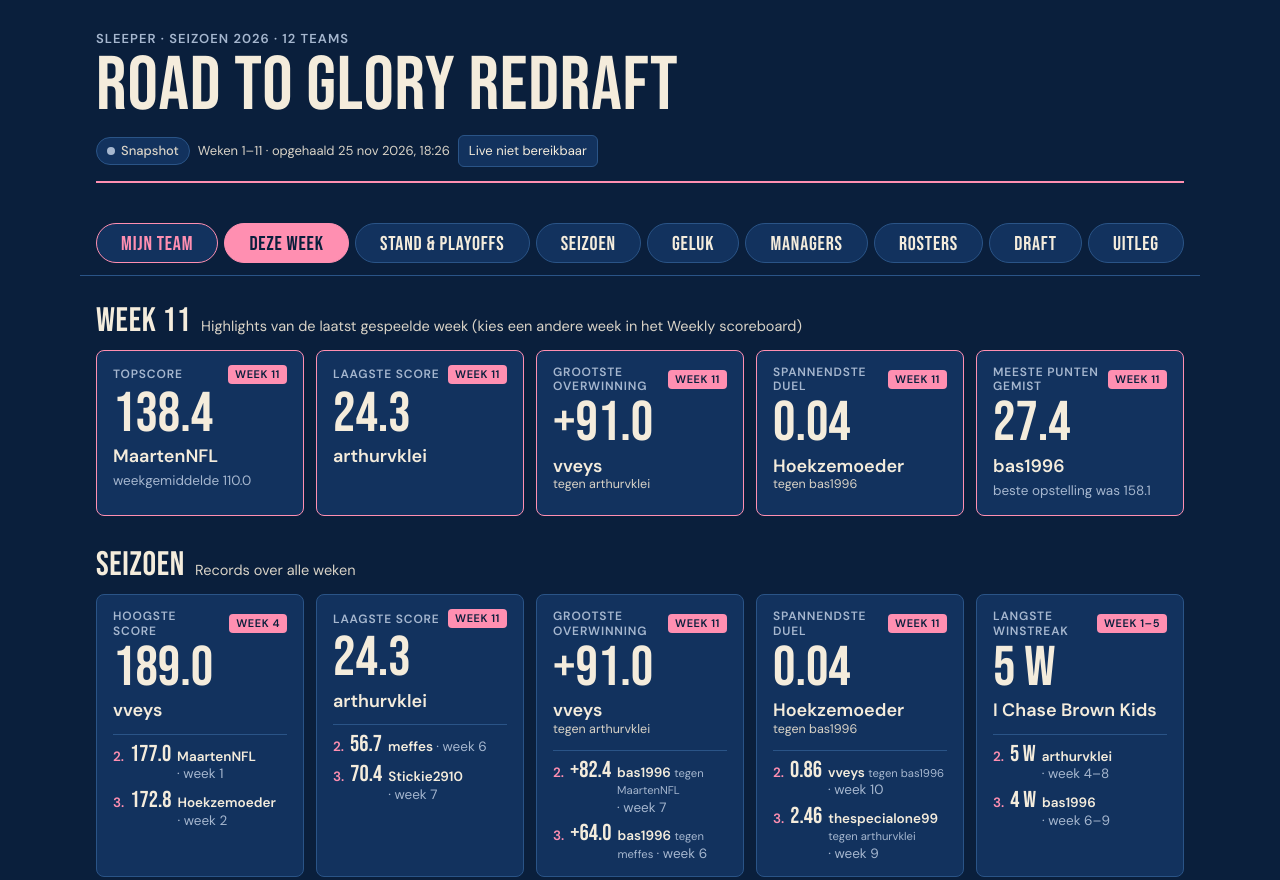
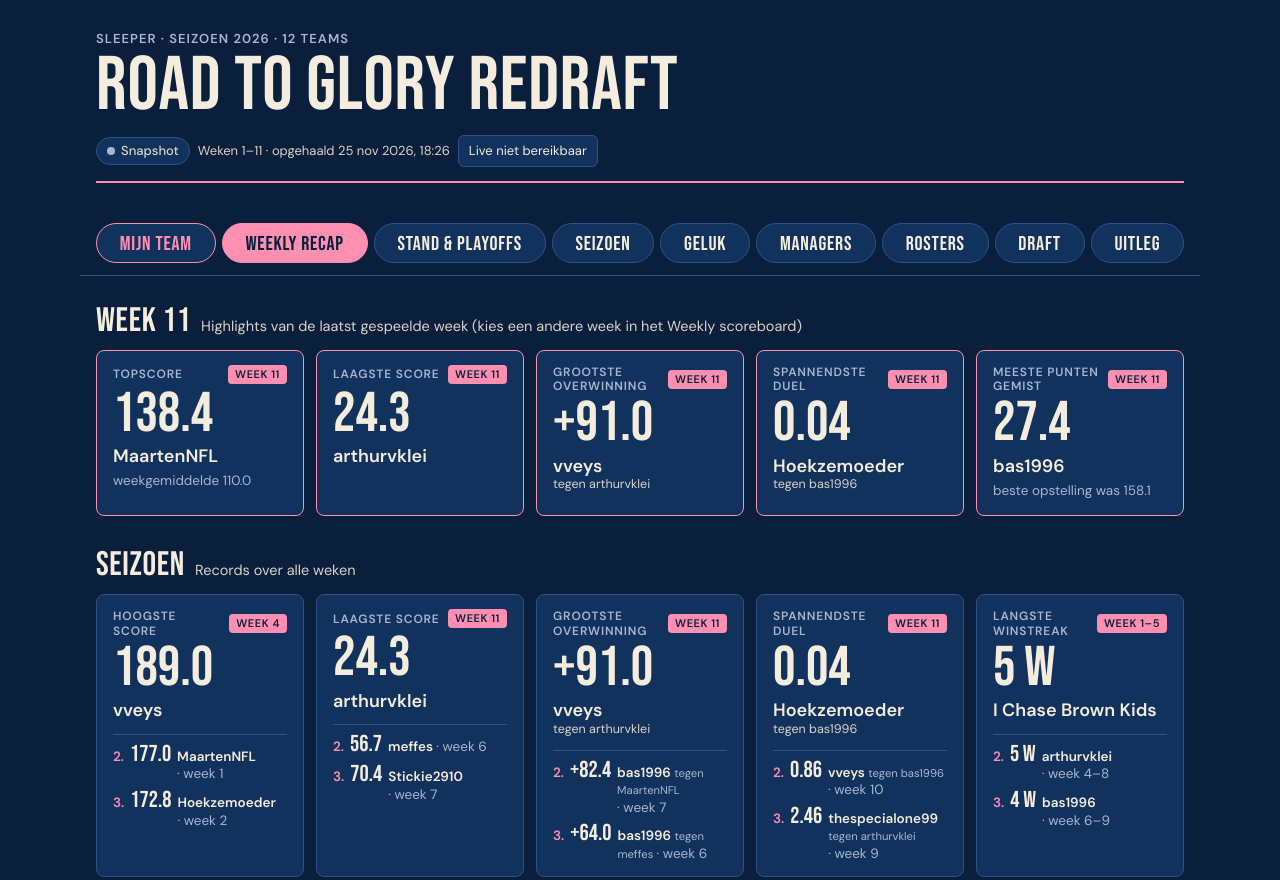
Before and after one commit to dmvdheuvel14/sleeper-dashboard, a plain HTML site: page index.html in a window 1280 px wide. Shown: the top 880 px of the page. Drawn offline with Linux system fonts and the light colour scheme; no server answers.

Commit message:
Tab Deze week heet nu Weekly recap
Co-Authored-By: Claude Opus 5.5 <noreply@anthropic.com>
Claude-Session: https://claude.ai/code/session_01Px9F7K1TccmFVcgmXFGKdH

```diff
--- a/index.html
+++ b/index.html
@@ -499,7 +499,7 @@ th.srt{cursor:pointer;user-select:none}th.srt:hover{color:var(--ink)}th.srt.on{c
 
   <nav class="tabs" id="tabs" aria-label="Onderdelen">
     <button type="button" class="mine" data-tab="team">Mijn team</button>
-    <button type="button" data-tab="week">Deze week</button>
+    <button type="button" data-tab="week">Weekly recap</button>
     <button type="button" data-tab="stand">Stand &amp; playoffs</button>
     <button type="button" data-tab="seizoen">Seizoen</button>
     <button type="button" data-tab="geluk">Geluk</button>
```
Also changed, not shown: template.html (+1 -1 lines).
